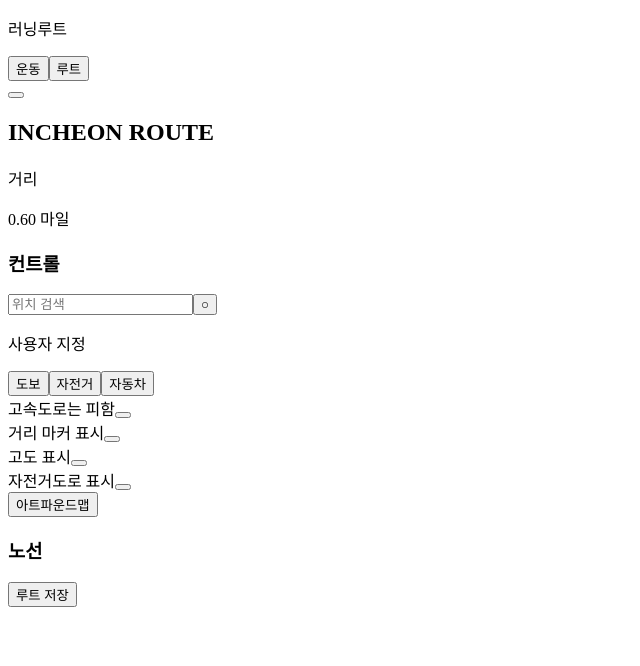
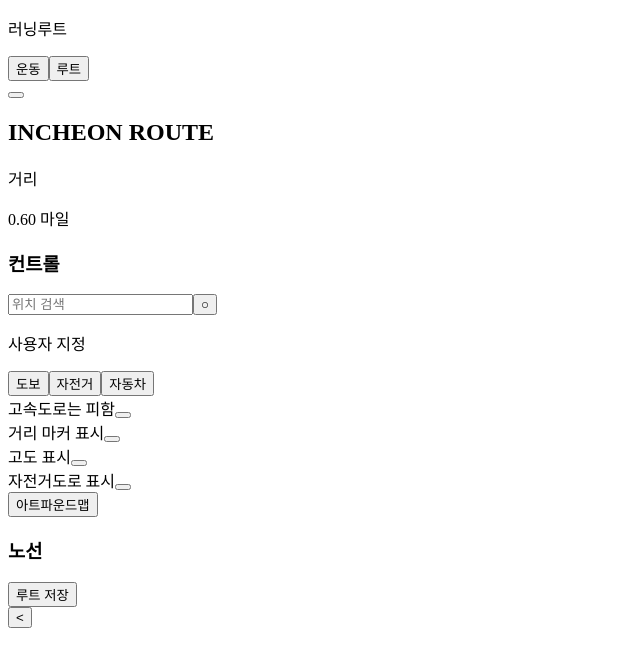
Before and after one commit to DBYOON/codexRepo, a Next.js app: page /planner/ui/page in a window 1280 px wide. Shown: the top 666 px of the page, without its empty margins (0-640 px from the left). Built offline with nearby package versions, Linux system fonts and the light colour scheme.

Commit message:
feat: 사이드바 접기/펼치기 토글 기능 추가
- features/toggle-sidebar에 토글 버튼 컴포넌트 추가

- sidebar에 토글 버튼 배치 및 isCollapsed 상태 연동

```diff
--- /dev/null
+++ b/src/features/toggle-sidebar/index.ts
@@ -0,0 +1 @@
+export { default as ToggleSidebarButton } from "./ui/toggle-sidebar-button";
--- /dev/null
+++ b/src/features/toggle-sidebar/ui/toggle-sidebar-button.tsx
@@ -0,0 +1,21 @@
+type ToggleSidebarButtonProps = {
+  isCollapsed: boolean;
+  onToggle: () => void;
+  className?: string;
+};
+
+const ToggleSidebarButton = ({ isCollapsed, onToggle, className = "" }: ToggleSidebarButtonProps) => {
+  return (
+    <button
+      type="button"
+      onClick={onToggle}
+      aria-label={isCollapsed ? "사이드바 펼치기" : "사이드바 접기"}
+      aria-expanded={!isCollapsed}
+      className={`inline-flex h-9 w-6 items-center justify-center rounded-r border border-border-panel bg-white text-text-primary ${className}`.trim()}
+    >
+      <span aria-hidden>{isCollapsed ? ">" : "<"}</span>
+    </button>
+  );
+};
+
+export default ToggleSidebarButton;
--- a/src/widgets/sidebar/ui/sidebar.tsx
+++ b/src/widgets/sidebar/ui/sidebar.tsx
@@ -1,8 +1,23 @@
+"use client";
+
+import { useState } from "react";
+
+import { ToggleSidebarButton } from "@/features/toggle-sidebar";
+
 import { activityOptions, toggleOptions } from "../model/panel-options";
 
 const Sidebar = () => {
+  const [isCollapsed, setIsCollapsed] = useState(false);
+
   return (
-    <aside className="z-sidebar flex h-full min-w-sidebar w-sidebar flex-col border-r border-border-panel bg-surface-panel max-desktop:w-full max-desktop:min-w-0 max-desktop:border-r-0 max-desktop:border-b">
+    <div className="relative z-sidebar h-full">
+      <aside
+        className={`flex h-full flex-col overflow-hidden bg-surface-panel transition-[width,min-width] duration-200 max-desktop:w-full max-desktop:min-w-0 max-desktop:border-r-0 max-desktop:border-b ${
+          isCollapsed ? "min-w-0 w-0 border-r-0" : "min-w-sidebar w-sidebar border-r border-border-panel"
+        }`}
+      >
+        {!isCollapsed && (
+          <>
             <section className="border-b border-border-section px-4 py-section-y">
               <h2 className="text-sidebar-title font-extrabold tracking-sidebar-tight text-text-primary">INCHEON ROUTE</h2>
               <div className="mt-section-y">
@@ -15,7 +30,11 @@ const Sidebar = () => {
               <h3 className="text-sidebar-heading font-extrabold text-text-primary">컨트롤</h3>
 
               <div className="mt-5 flex h-field-h overflow-hidden rounded border border-border-input bg-white">
-          <input type="text" placeholder="위치 검색" className="flex-1 border-0 bg-transparent px-3 text-sidebar-input outline-none" />
+                <input
+                  type="text"
+                  placeholder="위치 검색"
+                  className="flex-1 border-0 bg-transparent px-3 text-sidebar-input outline-none"
+                />
                 <button
                   type="button"
                   aria-label="위치 찾기"
@@ -51,7 +70,11 @@ const Sidebar = () => {
                       }`}
                       aria-label={`${toggle.label} 토글`}
                     >
-                <span className={`block h-6 w-6 rounded-full bg-white transition ${toggle.enabled ? "translate-x-section-y" : ""}`} />
+                      <span
+                        className={`block h-6 w-6 rounded-full bg-white transition ${
+                          toggle.enabled ? "translate-x-section-y" : ""
+                        }`}
+                      />
                     </button>
                   </div>
                 ))}
@@ -75,7 +98,16 @@ const Sidebar = () => {
             >
               루트 저장
             </button>
+          </>
+        )}
       </aside>
+
+      <ToggleSidebarButton
+        isCollapsed={isCollapsed}
+        onToggle={() => setIsCollapsed((prev) => !prev)}
+        className="absolute left-full top-[88px] z-sidebar"
+      />
+    </div>
   );
 };
 
```
Lines whose indentation alone changed are shown as unchanged.
